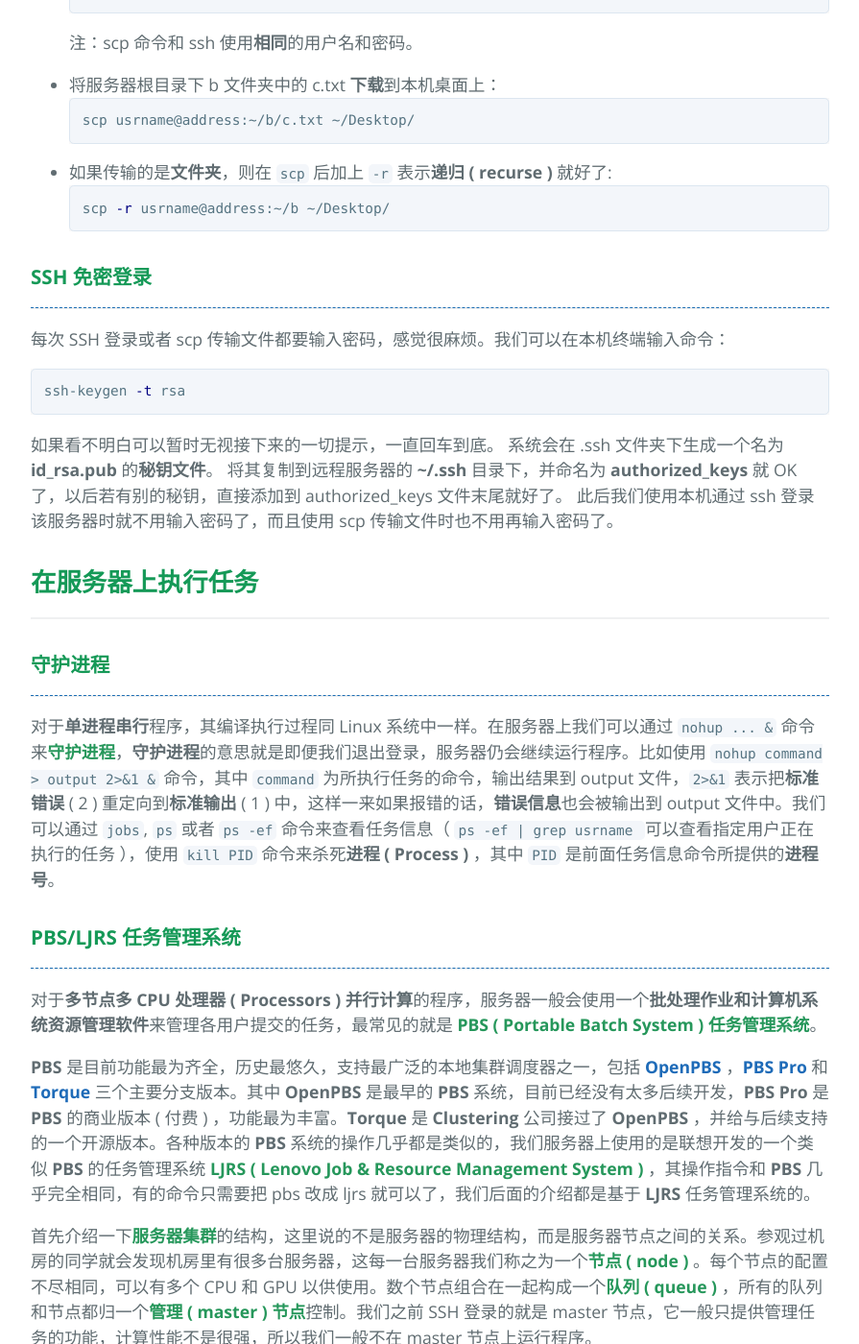
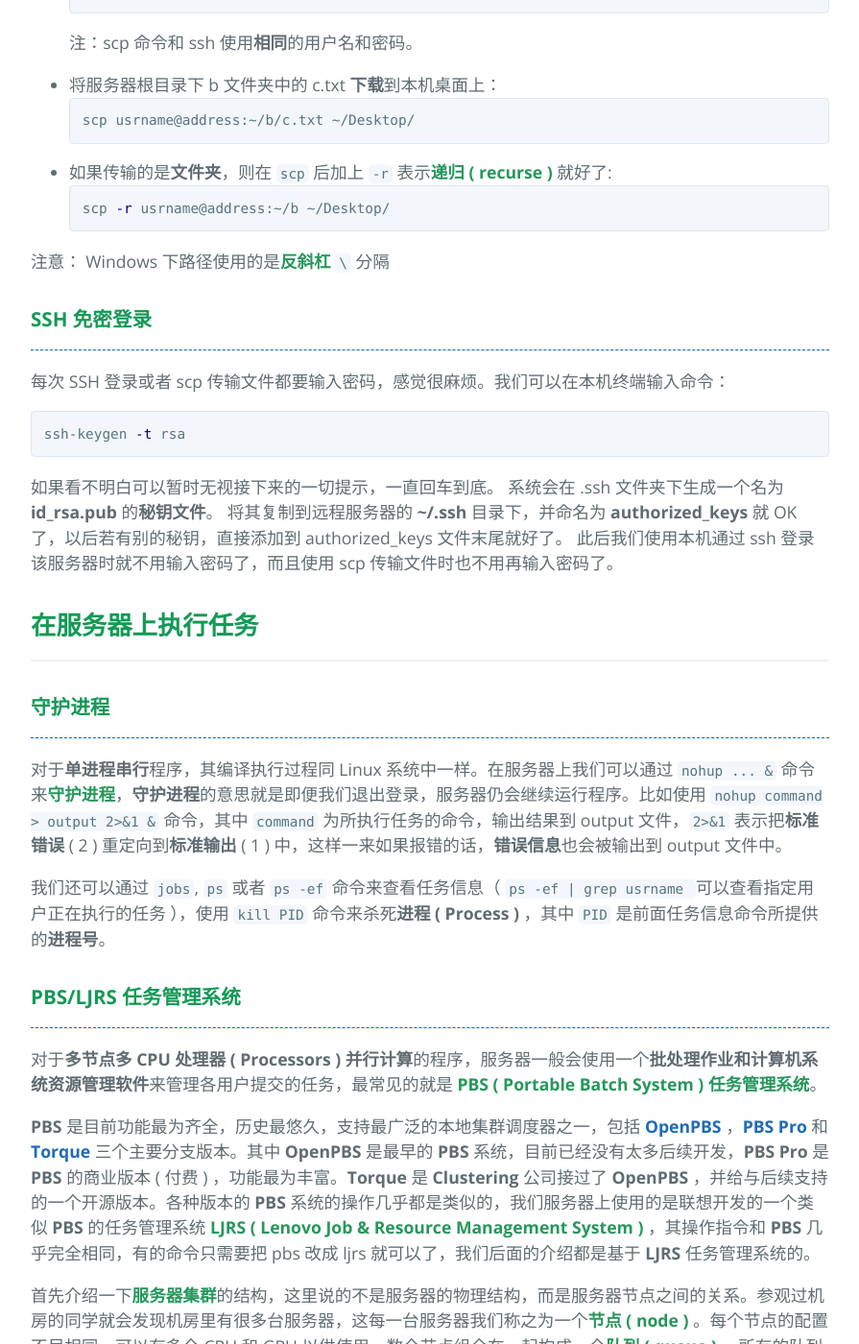
Before and after one commit to wwang721/wwang721.github.io, a Jekyll site: the page built from _posts/2019-9-17-server.md, in a window 1280 px wide and 1400 px high, scrolled down 2796 px. Shown: the whole window at 96% size, without its empty margins (192-1087 px from the left). Built offline with Jekyll 4.4.1, drawn with Linux system fonts in a browser that asks for light colours.

Commit message:
:bug:small error

````diff
--- a/_posts/2019-9-17-server.md
+++ b/_posts/2019-9-17-server.md
@@ -80,10 +80,12 @@ scp ~/Desktop/a.txt usrname@address:~/b/
 ``` sh
 scp usrname@address:~/b/c.txt ~/Desktop/
 ```
-* 如果传输的是**文件夹**，则在 `scp` 后加上 `-r` 表示**递归 ( recurse )** 就好了:
+* 如果传输的是**文件夹**，则在 `scp` 后加上 `-r` 表示<font color="#26975b"><b>递归 ( recurse )</b></font> 就好了:
 ``` sh
 scp -r usrname@address:~/b ~/Desktop/
 ```
+
+注意： Windows 下路径使用的是<font color="#26975b"><b>反斜杠</b></font> `\` 分隔
 
 ### **SSH 免密登录**
 
@@ -108,7 +110,9 @@ ssh-keygen -t rsa
 
 <hr style="height:1px;border:none;border-top:1px dashed #1c6eb4" />
 
-对于**单进程串行**程序，其编译执行过程同 Linux 系统中一样。在服务器上我们可以通过 `nohup ... &` 命令来<font color="#26975b"><b>守护进程</b></font>，**守护进程**的意思就是即便我们退出登录，服务器仍会继续运行程序。比如使用 `nohup command > output 2>&1 &` 命令，其中 `command` 为所执行任务的命令，输出结果到 output 文件，`2>&1` 表示把**标准错误** ( 2 ) 重定向到**标准输出** ( 1 ) 中，这样一来如果报错的话，**错误信息**也会被输出到 output 文件中。我们可以通过 `jobs`, `ps` 或者 `ps -ef` 命令来查看任务信息（ `ps -ef | grep usrname ` 可以查看指定用户正在执行的任务 ），使用 `kill PID` 命令来杀死**进程 ( Process )** ，其中 `PID` 是前面任务信息命令所提供的**进程号**。
+对于**单进程串行**程序，其编译执行过程同 Linux 系统中一样。在服务器上我们可以通过 `nohup ... &` 命令来<font color="#26975b"><b>守护进程</b></font>，**守护进程**的意思就是即便我们退出登录，服务器仍会继续运行程序。比如使用 `nohup command > output 2>&1 &` 命令，其中 `command` 为所执行任务的命令，输出结果到 output 文件，`2>&1` 表示把**标准错误** ( 2 ) 重定向到**标准输出** ( 1 ) 中，这样一来如果报错的话，**错误信息**也会被输出到 output 文件中。
+
+我们还可以通过 `jobs`, `ps` 或者 `ps -ef` 命令来查看任务信息（ `ps -ef | grep usrname ` 可以查看指定用户正在执行的任务 ），使用 `kill PID` 命令来杀死**进程 ( Process )** ，其中 `PID` 是前面任务信息命令所提供的**进程号**。
 
 ### **PBS/LJRS 任务管理系统**
 
````
Also changed, not shown: CV.md (+13 -13 lines), contact.md (+3 -1 lines).
